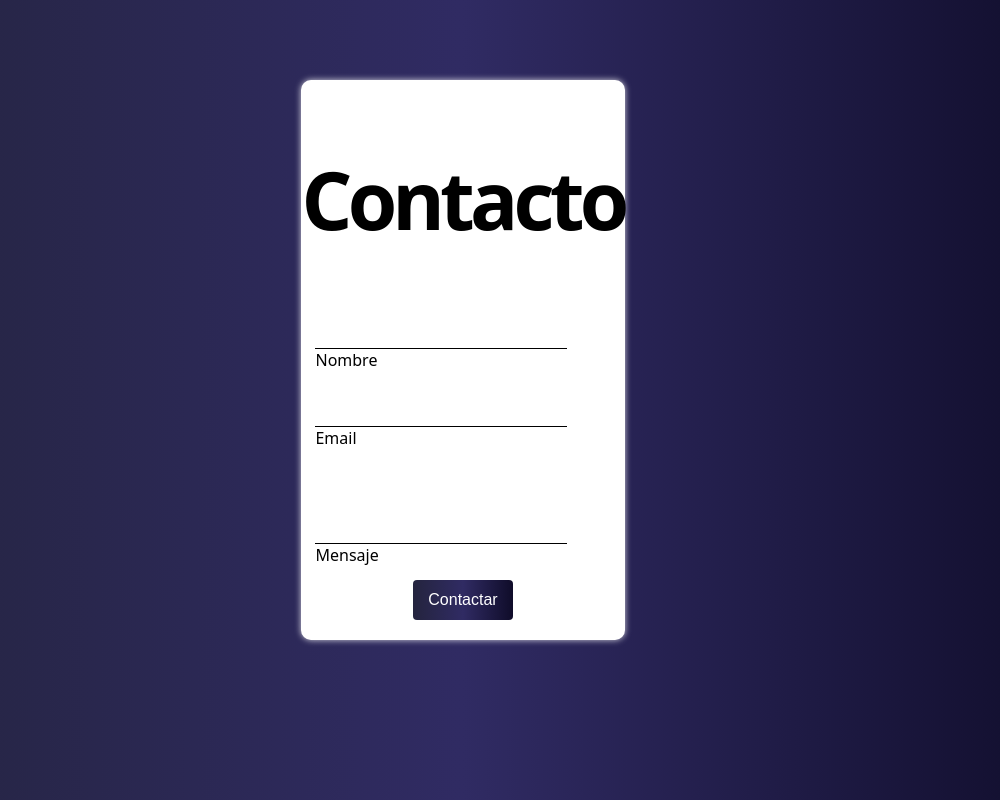
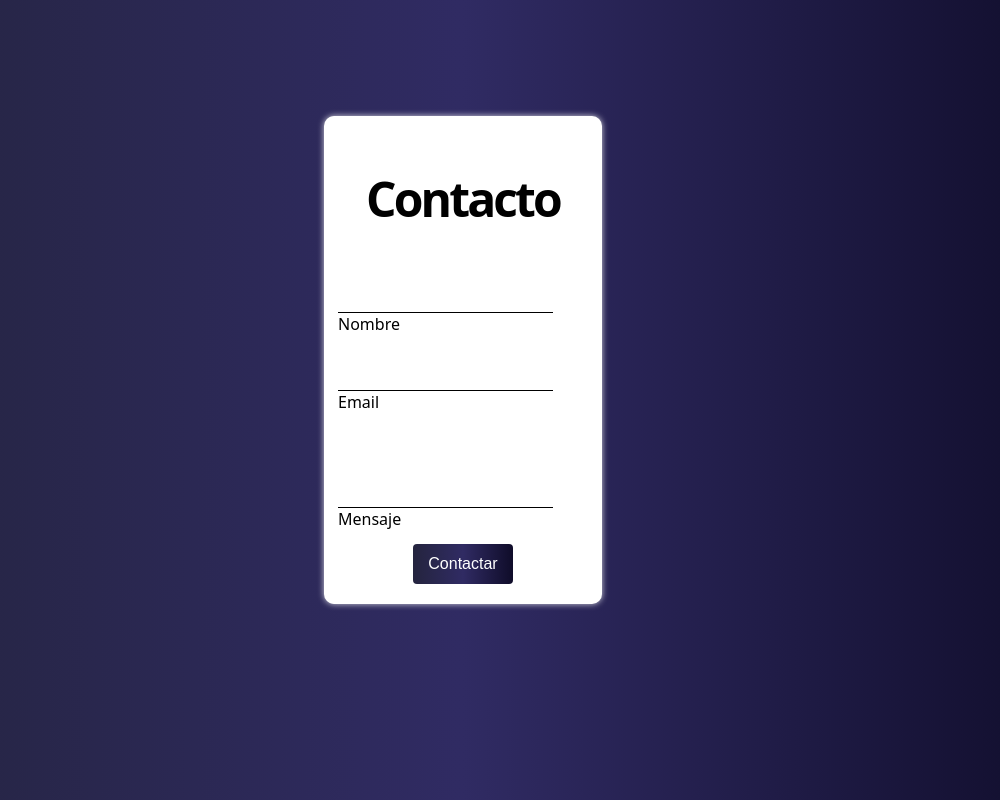
Before and after one commit to Willy00/Segunda-entrega, a plain HTML site: page page/contacto.html in a window 1280 px wide. Shown: the whole page, without its empty margins (177-1177 px from the left). Drawn offline with Linux system fonts and the light colour scheme.

Commit message:
contacto terminado

```diff
--- a/css/index.css
+++ b/css/index.css
@@ -43,6 +43,7 @@ nav ul li{
     z-index: 1;
     transition: 0.5s;
     margin: 1em;
+    text-decoration: none;
 }
 
 
@@ -50,6 +51,13 @@ nav ul li{
 h1{
     font-size: 5rem;
     font-weight: 800;
+    letter-spacing: -.06em;
+    text-align: center;
+}
+
+h2{
+    font-size: 3rem;
+    font-weight: 700;
     letter-spacing: -.06em;
     text-align: center;
 }
@@ -103,6 +111,7 @@ input:focus, textarea:focus{
     color:#000;
 }
 .botonCon{
+    cursor: pointer;
     background: #fc5c7d;
     background: -webkit-linear-gradient(to right, #24243e, #302b63, #0f0c29);
     background: linear-gradient(to right, #24243e, #302b63, #0f0c29);
--- a/page/contacto.html
+++ b/page/contacto.html
@@ -10,7 +10,7 @@
 <body>
     <form action="">
         <div class="formulario">
-            <h1>Contacto</h1>
+            <h2>Contacto</h2>
             <div class="grupo">
                 <input type="text" name="" id="">
                 <label>Nombre</label>
```
Also changed, not shown: index.html (+1 -1 lines).
